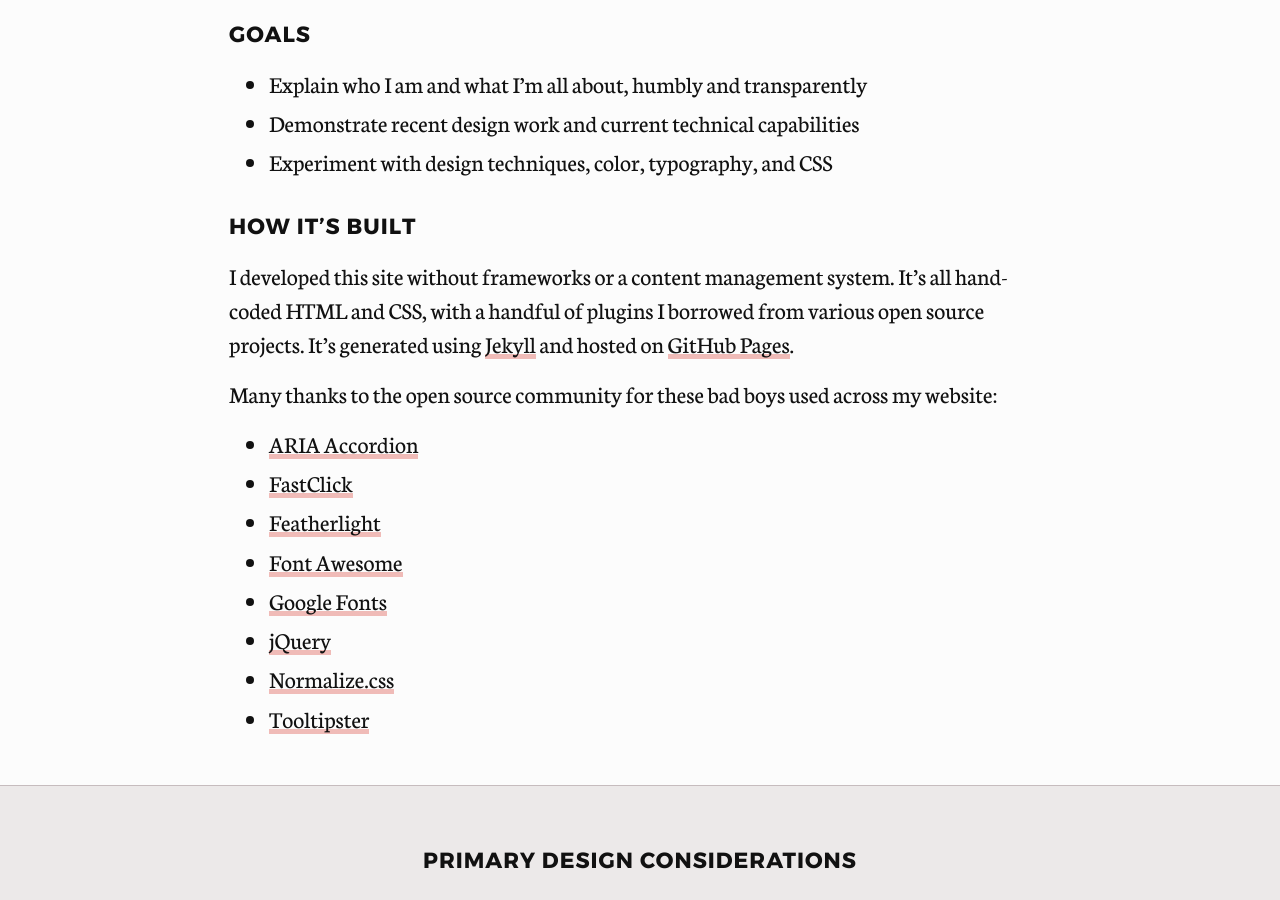
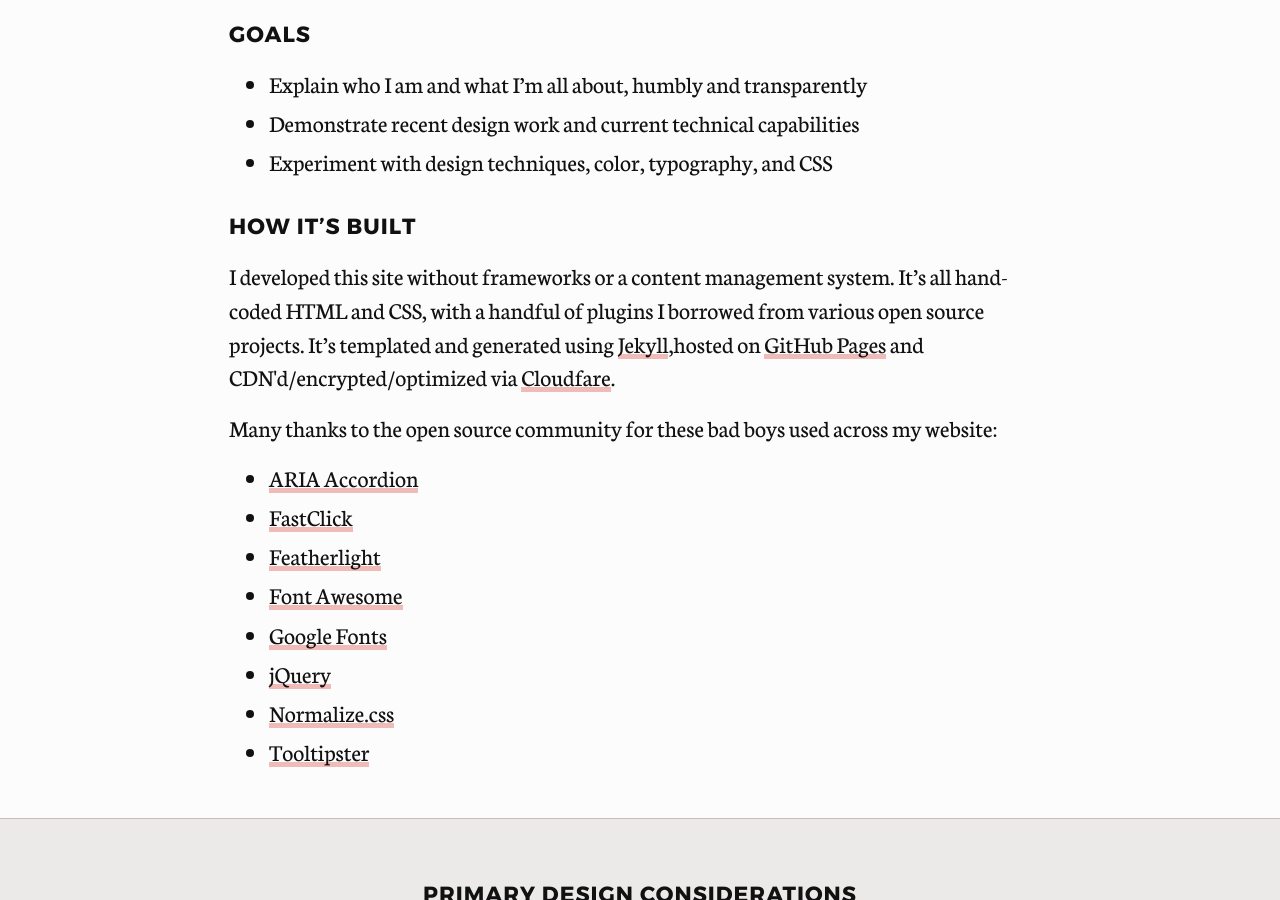
Before and after one commit to edelstone/my-website, a Jekyll site: the page built from about-this-site.html, in a window 1280 px wide and 900 px high, scrolled down 729 px. Built offline with Jekyll 4.4.1, drawn with Linux system fonts in a browser that asks for light colours.

Commit message:
updates About this stie and README

```diff
--- a/about-this-site.html
+++ b/about-this-site.html
@@ -53,7 +53,7 @@ button-next-link: /portfolio
 
 		<h2 id="how-its-built">How it&#8217;s built</h2>
 
-		<p>I developed this site without frameworks or a content management system. It&#8217;s all hand-coded HTML and CSS, with a handful of plugins I borrowed from various open source projects. It&#8217;s generated using <a href="https://jekyllrb.com/">Jekyll</a> and hosted on <a href="https://pages.github.com/">GitHub Pages</a>.
+		<p>I developed this site without frameworks or a content management system. It&#8217;s all hand-coded HTML and CSS, with a handful of plugins I borrowed from various open source projects. It&#8217;s templated and generated using <a href="https://jekyllrb.com/">Jekyll</a>,hosted on <a href="https://pages.github.com/">GitHub Pages</a> and CDN'd/encrypted/optimized via <a href="https://www.cloudflare.com">Cloudfare</a>.
 		<p>Many thanks to the open source community for these bad boys used across my website:</p>
 		<ul>
 			<li><a href="https://a11y.nicolas-hoffmann.net/accordion/">ARIA Accordion</a></li>
```
Also changed, not shown: README.md.
